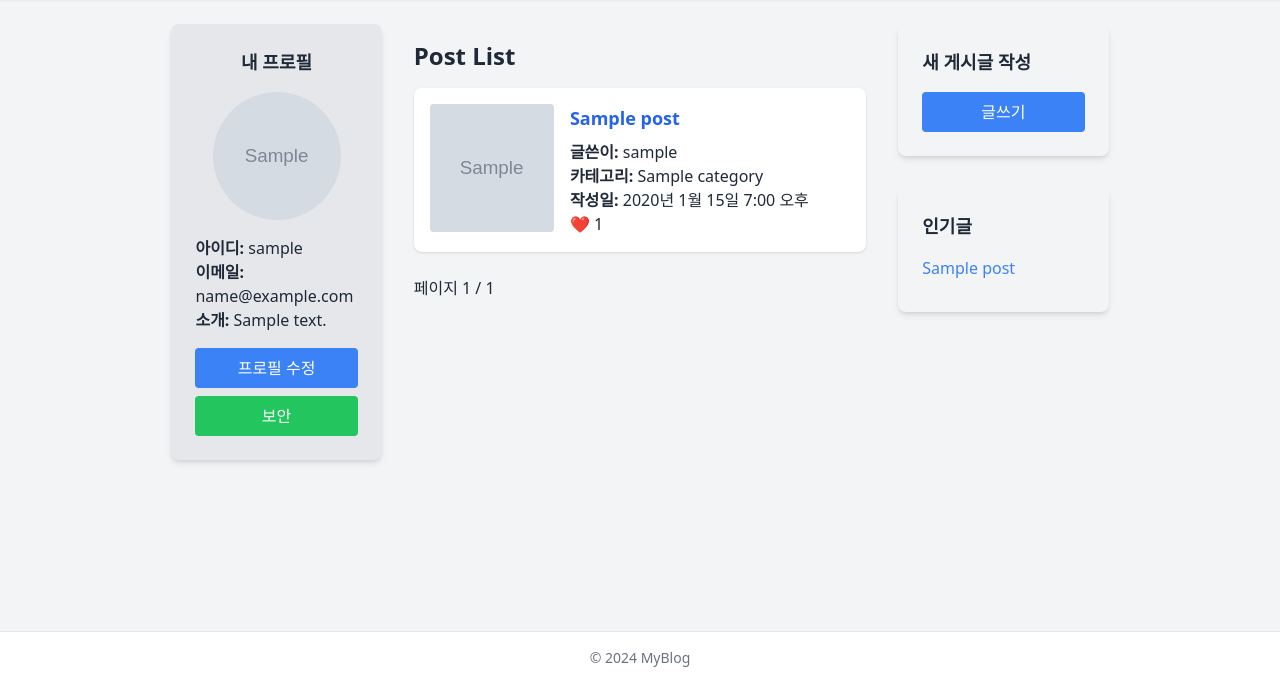
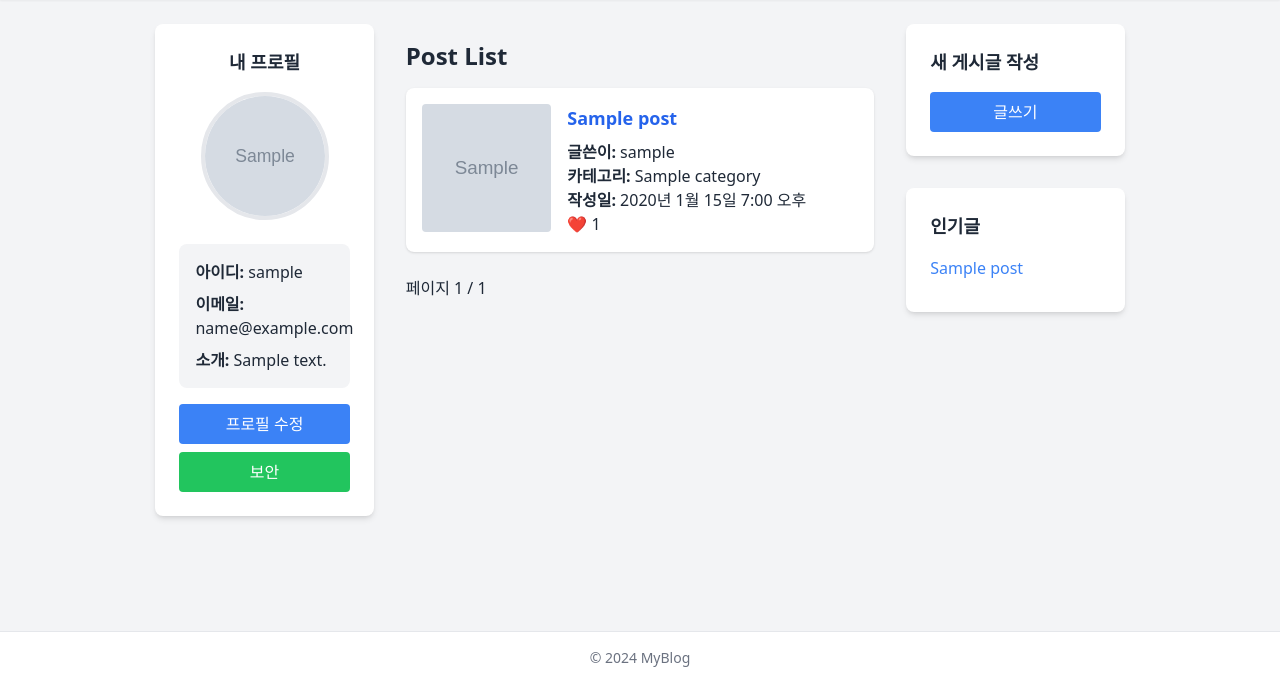
Before and after one commit to lwj0712/DjangoBlog, a Django app: page /blog/ in a window 1280 px wide. Shown: the part 116-800 px from the top of the page. Run offline with Django 5.2, Linux system fonts and the light colour scheme; a user stored in the database is signed in; tables that the repository leaves empty hold one stand-in row (values such as "Sample post"); grey boxes marked "Sample" are stand-in pictures; some libraries are stand-ins or nearby versions.

Commit message:
💄 CSS on post_list

```diff
--- a/myblog/templates/blog/post_list.html
+++ b/myblog/templates/blog/post_list.html
@@ -8,19 +8,21 @@
     <div class="flex flex-wrap -mx-4">
         <!-- 프로필 섹션 (좌측) -->
         <div class="w-full md:w-1/4 px-4 mb-8">
-            <div class="bg-gray-200 p-6 rounded-lg shadow-md">
+            <div class="bg-white p-6 rounded-lg shadow-md">
                 {% if is_authenticated %}
                     <h3 class="text-lg font-bold text-center mb-4">내 프로필</h3>
-                    <div class="mb-4 flex justify-center">
-                        <img src="{% if request.user.profile_picture %}{{ request.user.profile_picture.url }}{% else %}{% static 'images/profile_default.png' %}{% endif %}"
-                             alt="Profile Picture"
-                             class="rounded-full w-32 h-32 object-cover">
+                    <div class="mb-6 flex justify-center">
+                        <div class="w-32 h-32 rounded-full overflow-hidden border-4">
+                            <img src="{% if request.user.profile_picture %}{{ request.user.profile_picture.url }}{% else %}{% static 'images/profile_default.png' %}{% endif %}"
+                         alt="Profile Picture"
+                         class="w-full h-full object-cover">
+                        </div>
                     </div>
-                    <ul class="mb-4">
-                        <li><strong>아이디:</strong> {{ request.user.username }}</li>
-                        <li><strong>이메일:</strong> {{ request.user.email }}</li>
-                        <li><strong>소개:</strong> {{ request.user.bio }}</li>
-                    </ul>
+                    <div class="bg-gray-100 p-4 rounded-lg mb-4">
+                        <p class="mb-2"><strong>아이디:</strong> {{ request.user.username }}</p>
+                        <p class="mb-2"><strong>이메일:</strong> {{ request.user.email }}</p>
+                        <p><strong>소개:</strong> {{ request.user.bio }}</p>
+                    </div>
                     <div class="mt-4">
                         <a href="{% url 'accounts:edit' %}" class="block text-center bg-blue-500 text-white py-2 px-4 rounded hover:bg-blue-600 transition duration-300 mb-2">프로필 수정</a>
                         <a href="{% url 'accounts:password_change' %}" class="block text-center bg-green-500 text-white py-2 px-4 rounded hover:bg-green-600 transition duration-300">보안</a>
@@ -75,13 +77,13 @@
         <!-- 우측 사이드바 (새 게시글 작성 + 인기 포스트) -->
         <div class="w-full md:w-1/4 px-4 mb-8">
             <!-- 새 게시글 작성 링크 -->
-            <div class="bg-gray-100 p-6 rounded-lg shadow-md mb-8">
+            <div class="bg-white p-6 rounded-lg shadow-md mb-8">
                 <h3 class="text-lg font-bold mb-4">새 게시글 작성</h3>
                 <a href="{% url 'blog:post_create' %}" class="block text-center bg-blue-500 text-white py-2 px-4 rounded hover:bg-blue-600 transition duration-300">글쓰기</a>
             </div>
 
             <!-- 인기 포스트 리스트 -->
-            <div class="bg-gray-100 p-6 rounded-lg shadow-md">
+            <div class="bg-white p-6 rounded-lg shadow-md">
                 <h3 class="text-lg font-bold mb-4">인기글</h3>
                 {% for post in most_liked_posts %}
                     <div class="mb-2">
```
